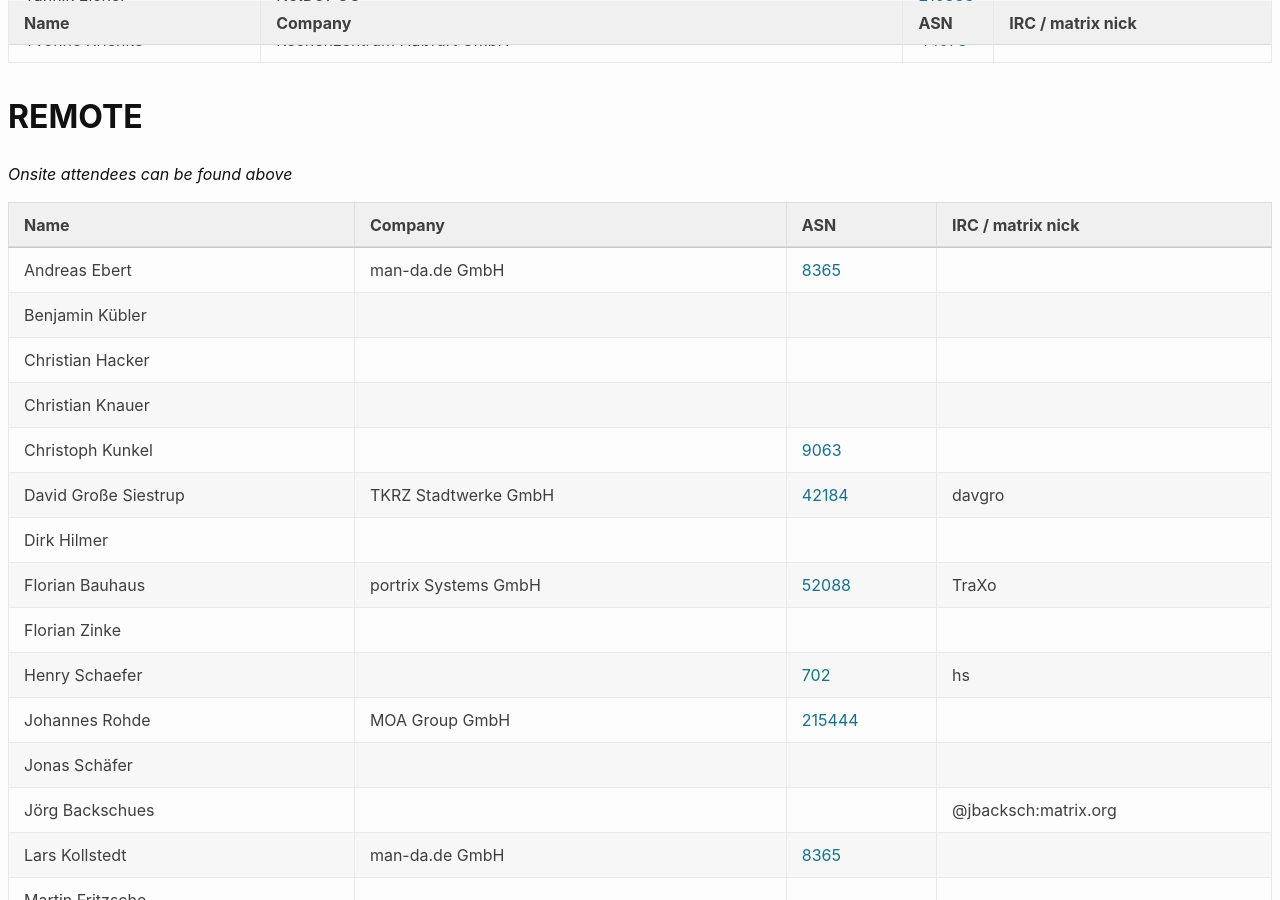
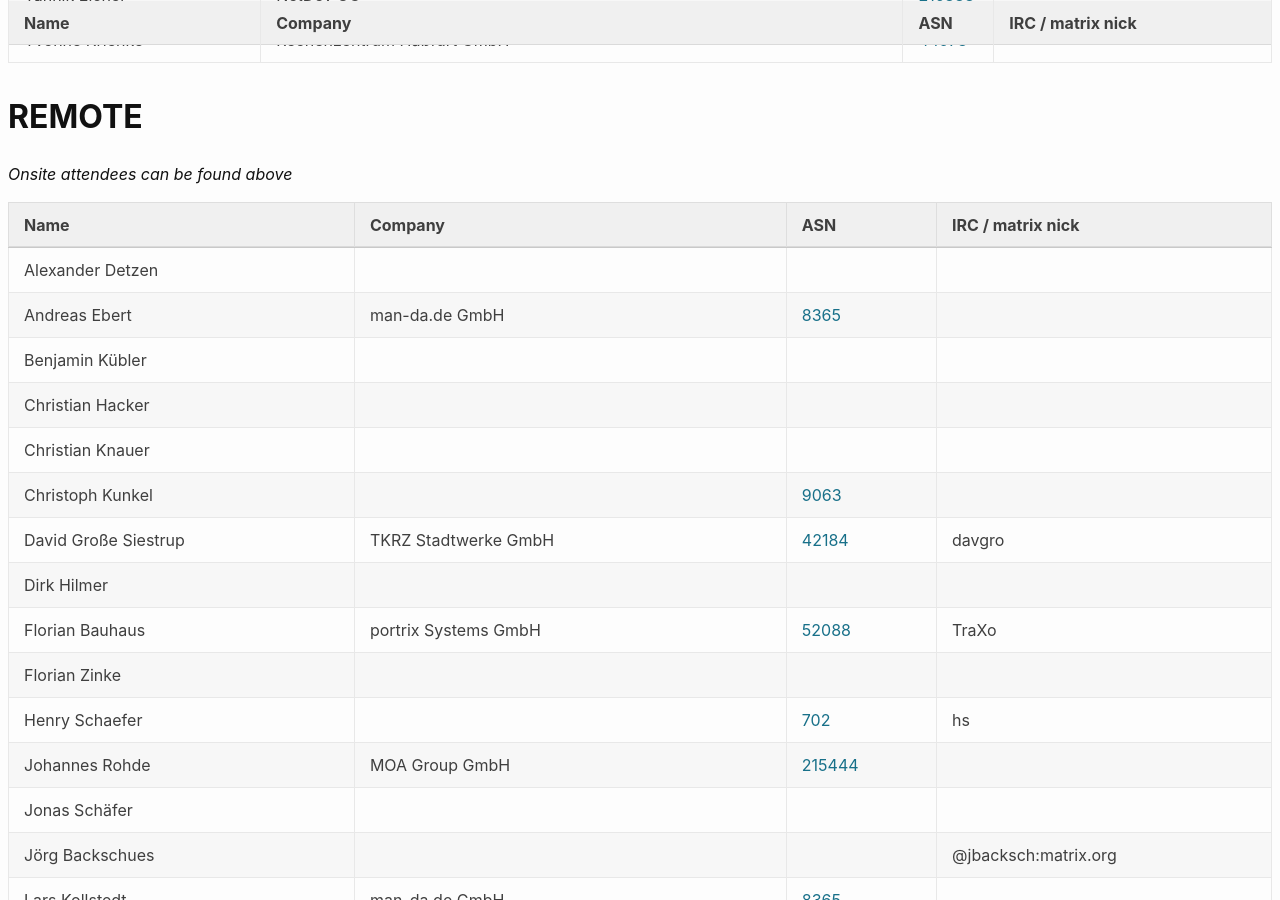
Before and after one commit to denog/pretix-attendeelist, a Jekyll site: the page built from denog17/index.markdown, in a window 1280 px wide and 900 px high, scrolled down 15057 px. Built offline with Jekyll 4.4.1, drawn with Linux system fonts in a browser that asks for light colours.

Commit message:
Latest data: Wed Aug 20 12:39:04 UTC 2025

```diff
--- a/_data/attendees_denog17_online.json
+++ b/_data/attendees_denog17_online.json
@@ -1,4 +1,10 @@
 [
+  {
+    "name": "Alexander Detzen",
+    "company": null,
+    "irc": null,
+    "asn": null
+  },
   {
     "name": "Andreas Ebert",
     "company": "man-da.de GmbH",
```
